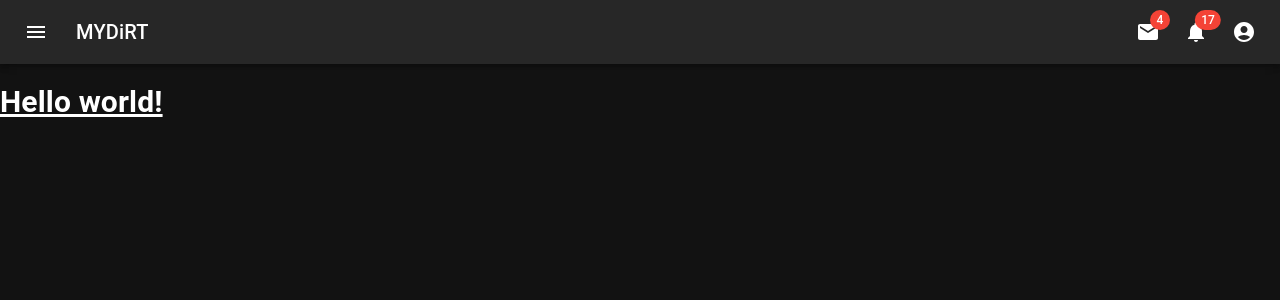
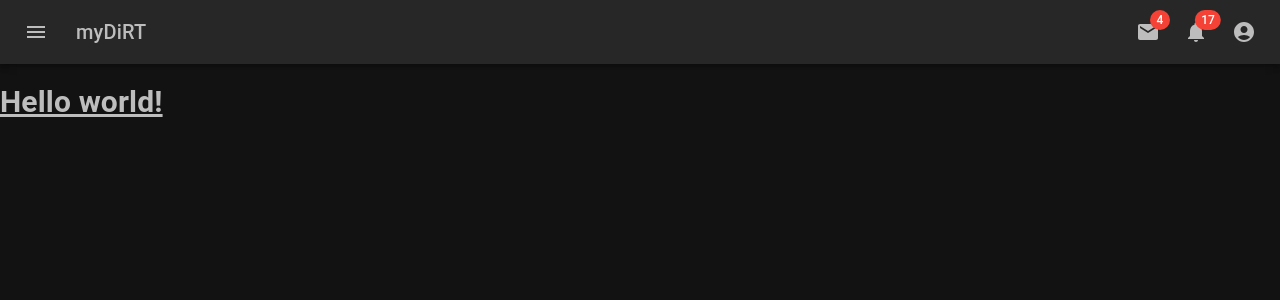
Before and after one commit to BrendenMcGrew/my-failure, a Next.js app: page / in a window 1280 px wide. Shown: the top 300 px of the page. Built offline with nearby package versions, Linux system fonts and the light colour scheme.

Commit message:
Fixed more styling

```diff
--- a/components/navbar.tsx
+++ b/components/navbar.tsx
@@ -113,7 +113,7 @@ export default function PrimarySearchAppBar() {
     );
 
     return (
-        <Box sx={{ flexGrow: 1 }} className="w-screen">
+        <Box sx={{ flexGrow: 1 }}>
             <AppBar position="static">
                 <Toolbar>
                     <IconButton
@@ -131,7 +131,7 @@ export default function PrimarySearchAppBar() {
                         component="div"
                         // sx={{ display: { xs: 'none', sm: 'block' } }}
                     >
-                        MYDiRT
+                        myDiRT
                     </Typography>
                     <Box sx={{ flexGrow: 1 }} />
                     <Box sx={{ display: { xs: 'none', md: 'flex' } }}>
--- a/pages/_app.tsx
+++ b/pages/_app.tsx
@@ -3,7 +3,7 @@ import Layout from "../components/layout";
 import type {AppProps} from 'next/app'
 import {ThemeProvider, createTheme} from '@mui/material/styles';
 import CssBaseline from '@mui/material/CssBaseline';
-import {cyan} from "@mui/material/colors";
+import {cyan, grey} from "@mui/material/colors";
 
 const darkTheme = createTheme({
     palette: {
@@ -13,6 +13,9 @@ const darkTheme = createTheme({
         },
         secondary: {
             main: cyan[500]
+        },
+        text: {
+            primary: grey[400]
         }
     },
 });
```
Also changed, not shown: public/USAF_logo.png.
